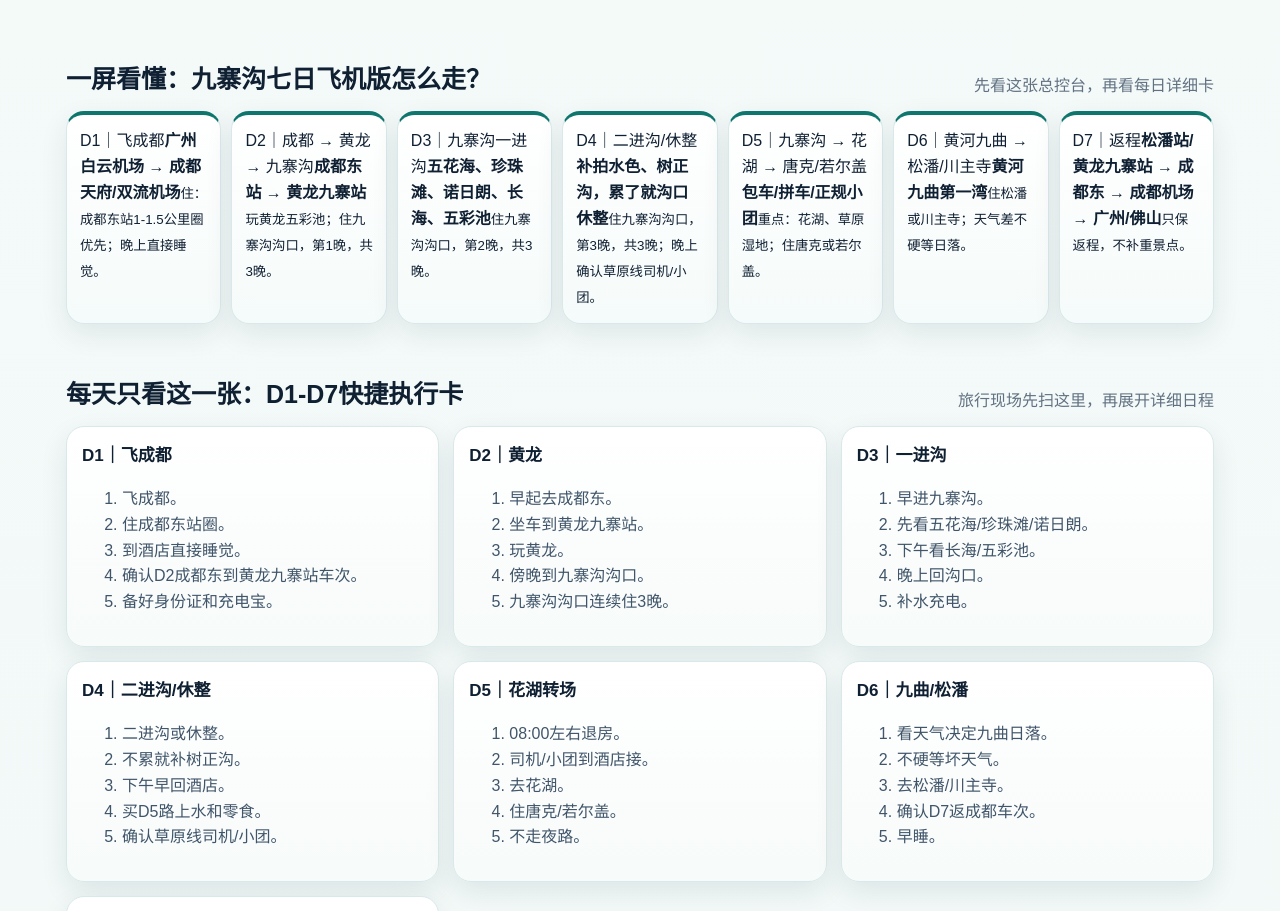
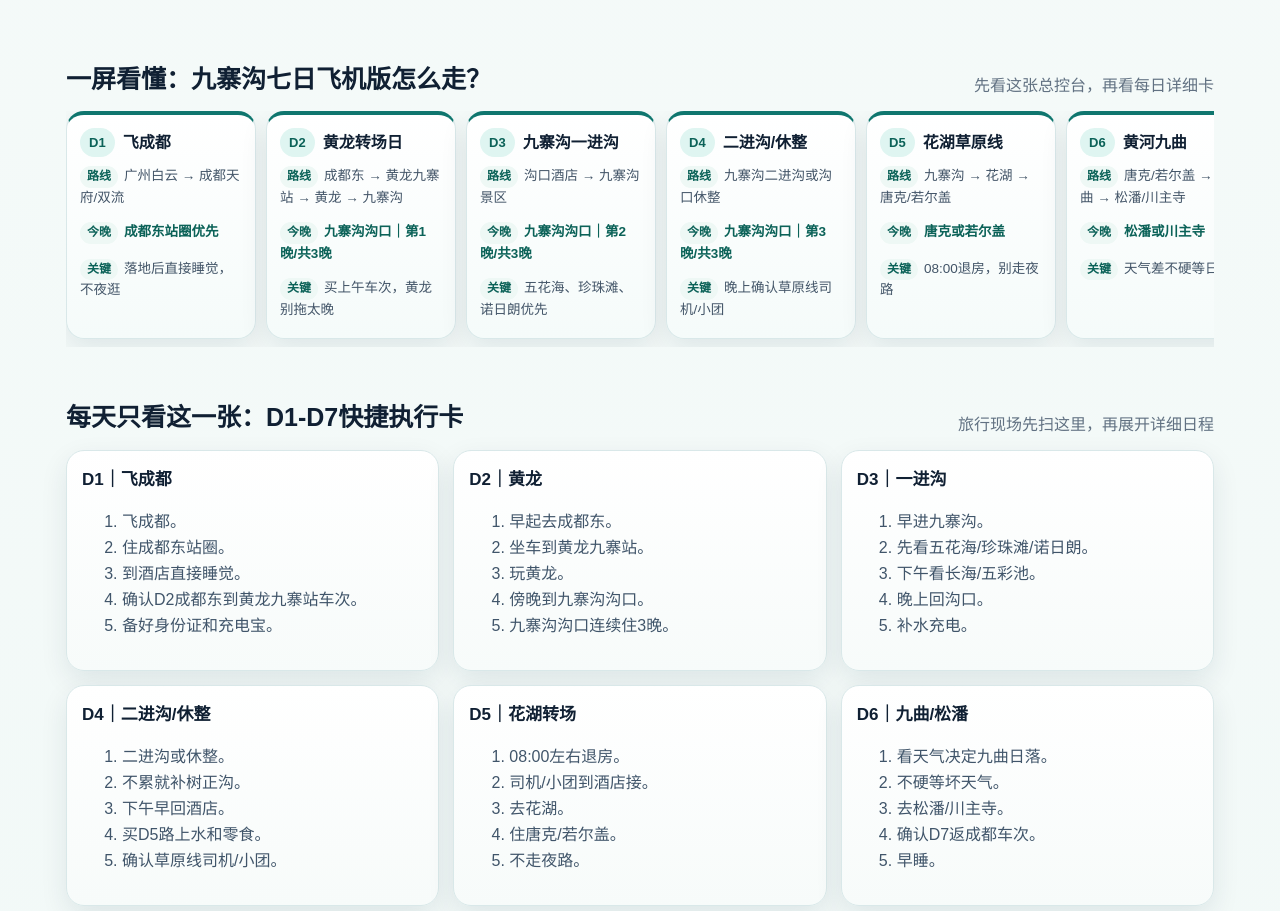
Before and after one commit to muning1122/travel-plan-2026-shandong-kaifeng, a plain HTML site: page routes/jiuzhaigou-7days.html in a window 1280 px wide. Shown: the part 1305-2216 px from the top of the page. Drawn offline with Linux system fonts and the light colour scheme.

Commit message:
Refine Jiuzhaigou one-screen itinerary cards

```diff
--- a/routes/jiuzhaigou-7days.html
+++ b/routes/jiuzhaigou-7days.html
@@ -251,6 +251,63 @@
     }
     .day-tile h3 { font-size:16px; line-height:1.35; margin-bottom:8px; }
     .day-tile p { margin:0 0 6px; color:#435568; font-size:13.5px; }
+    .control-overview {
+      grid-template-columns:repeat(7,minmax(190px,1fr));
+      overflow-x:auto;
+      padding-bottom:8px;
+      scroll-snap-type:x proximity;
+    }
+    .control-tile {
+      min-height:170px;
+      display:flex;
+      flex-direction:column;
+      gap:9px;
+      scroll-snap-align:start;
+    }
+    .control-head {
+      display:flex;
+      align-items:center;
+      gap:8px;
+      min-height:28px;
+    }
+    .control-day {
+      display:inline-flex;
+      align-items:center;
+      justify-content:center;
+      min-width:34px;
+      padding:4px 9px;
+      border-radius:999px;
+      background:#dff5f1;
+      color:#0b6258;
+      font-size:13px;
+      font-weight:900;
+    }
+    .control-type {
+      font-size:16px;
+      font-weight:900;
+      color:var(--ink);
+      line-height:1.2;
+    }
+    .control-line {
+      margin:0;
+      color:#32475b;
+      font-size:13.5px;
+      line-height:1.45;
+    }
+    .control-line span {
+      display:inline-flex;
+      margin-right:6px;
+      padding:2px 7px;
+      border-radius:999px;
+      background:#eef8f5;
+      color:#0b6258;
+      font-size:12px;
+      font-weight:900;
+    }
+    .control-line.tonight {
+      color:#0b6258;
+      font-weight:900;
+    }
     .scheme-grid {
       display:grid;
       grid-template-columns:repeat(3,minmax(0,1fr));
@@ -857,6 +914,7 @@
       .hero-grid { grid-template-columns:1fr; align-items:start; }
       .hero-shell { min-height:auto; }
       .day-overview,.gallery-grid,.info-grid,.quick-grid,.scheme-grid,.grid,.grid.two,.mini,.photo-grid,.list-grid,.station-grid,.transport-grid,.hotel-map-grid,.budget-split,.dunhuang-grid { grid-template-columns:1fr 1fr; }
+      .control-overview { grid-template-columns:repeat(7,minmax(210px,1fr)); }
       .decision-band,.route-choice-grid { grid-template-columns:1fr; }
     }
     @media (max-width:760px) {
@@ -899,6 +957,12 @@
       .dashboard-nav { padding:0 12px; }
       .wrap { padding:16px 12px; }
       .day-overview,.gallery-grid,.info-grid,.quick-grid,.scheme-grid,.grid,.grid.two,.mini,.photo-grid,.list-grid,.source-grid { grid-template-columns:1fr; }
+      .control-overview {
+        grid-template-columns:repeat(7,minmax(230px,82vw));
+        margin-left:-2px;
+        padding-left:2px;
+      }
+      .control-tile { min-height:164px; }
       .section-title { display:block; }
       .section-title h2 { font-size:23px; }
       .compare-table { display:block; border:0; background:transparent; box-shadow:none; }
@@ -986,14 +1050,49 @@
 
 <section class="wrap" id="one-screen">
   <div class="section-title"><h2>一屏看懂：九寨沟七日飞机版怎么走？</h2><span class="lead">先看这张总控台，再看每日详细卡</span></div>
-  <div class="day-overview">
-    <article class="day-tile"><span>D1｜飞成都</span><b>广州白云机场 → 成都天府/双流机场</b><small>住：成都东站1-1.5公里圈优先；晚上直接睡觉。</small></article>
-    <article class="day-tile"><span>D2｜成都 → 黄龙 → 九寨沟</span><b>成都东站 → 黄龙九寨站</b><small>玩黄龙五彩池；住九寨沟沟口，第1晚，共3晚。</small></article>
-    <article class="day-tile"><span>D3｜九寨沟一进沟</span><b>五花海、珍珠滩、诺日朗、长海、五彩池</b><small>住九寨沟沟口，第2晚，共3晚。</small></article>
-    <article class="day-tile"><span>D4｜二进沟/休整</span><b>补拍水色、树正沟，累了就沟口休整</b><small>住九寨沟沟口，第3晚，共3晚；晚上确认草原线司机/小团。</small></article>
-    <article class="day-tile"><span>D5｜九寨沟 → 花湖 → 唐克/若尔盖</span><b>包车/拼车/正规小团</b><small>重点：花湖、草原湿地；住唐克或若尔盖。</small></article>
-    <article class="day-tile"><span>D6｜黄河九曲 → 松潘/川主寺</span><b>黄河九曲第一湾</b><small>住松潘或川主寺；天气差不硬等日落。</small></article>
-    <article class="day-tile"><span>D7｜返程</span><b>松潘站/黄龙九寨站 → 成都东 → 成都机场 → 广州/佛山</b><small>只保返程，不补重景点。</small></article>
+  <div class="day-overview control-overview">
+    <article class="day-tile control-tile">
+      <div class="control-head"><span class="control-day">D1</span><b class="control-type">飞成都</b></div>
+      <p class="control-line"><span>路线</span>广州白云 → 成都天府/双流</p>
+      <p class="control-line tonight"><span>今晚</span>成都东站圈优先</p>
+      <p class="control-line"><span>关键</span>落地后直接睡觉，不夜逛</p>
+    </article>
+    <article class="day-tile control-tile">
+      <div class="control-head"><span class="control-day">D2</span><b class="control-type">黄龙转场日</b></div>
+      <p class="control-line"><span>路线</span>成都东 → 黄龙九寨站 → 黄龙 → 九寨沟</p>
+      <p class="control-line tonight"><span>今晚</span>九寨沟沟口｜第1晚/共3晚</p>
+      <p class="control-line"><span>关键</span>买上午车次，黄龙别拖太晚</p>
+    </article>
+    <article class="day-tile control-tile">
+      <div class="control-head"><span class="control-day">D3</span><b class="control-type">九寨沟一进沟</b></div>
+      <p class="control-line"><span>路线</span>沟口酒店 → 九寨沟景区</p>
+      <p class="control-line tonight"><span>今晚</span>九寨沟沟口｜第2晚/共3晚</p>
+      <p class="control-line"><span>关键</span>五花海、珍珠滩、诺日朗优先</p>
+    </article>
+    <article class="day-tile control-tile">
+      <div class="control-head"><span class="control-day">D4</span><b class="control-type">二进沟/休整</b></div>
+      <p class="control-line"><span>路线</span>九寨沟二进沟或沟口休整</p>
+      <p class="control-line tonight"><span>今晚</span>九寨沟沟口｜第3晚/共3晚</p>
+      <p class="control-line"><span>关键</span>晚上确认草原线司机/小团</p>
+    </article>
+    <article class="day-tile control-tile">
+      <div class="control-head"><span class="control-day">D5</span><b class="control-type">花湖草原线</b></div>
+      <p class="control-line"><span>路线</span>九寨沟 → 花湖 → 唐克/若尔盖</p>
+      <p class="control-line tonight"><span>今晚</span>唐克或若尔盖</p>
+      <p class="control-line"><span>关键</span>08:00退房，别走夜路</p>
+    </article>
+    <article class="day-tile control-tile">
+      <div class="control-head"><span class="control-day">D6</span><b class="control-type">黄河九曲</b></div>
+      <p class="control-line"><span>路线</span>唐克/若尔盖 → 九曲 → 松潘/川主寺</p>
+      <p class="control-line tonight"><span>今晚</span>松潘或川主寺</p>
+      <p class="control-line"><span>关键</span>天气差不硬等日落</p>
+    </article>
+    <article class="day-tile control-tile">
+      <div class="control-head"><span class="control-day">D7</span><b class="control-type">返程</b></div>
+      <p class="control-line"><span>路线</span>松潘/黄龙九寨站 → 成都东 → 机场</p>
+      <p class="control-line tonight"><span>今晚</span>正常不住，晚点备酒店</p>
+      <p class="control-line"><span>关键</span>只保返程，不补重景点</p>
+    </article>
   </div>
 </section>
 
```
